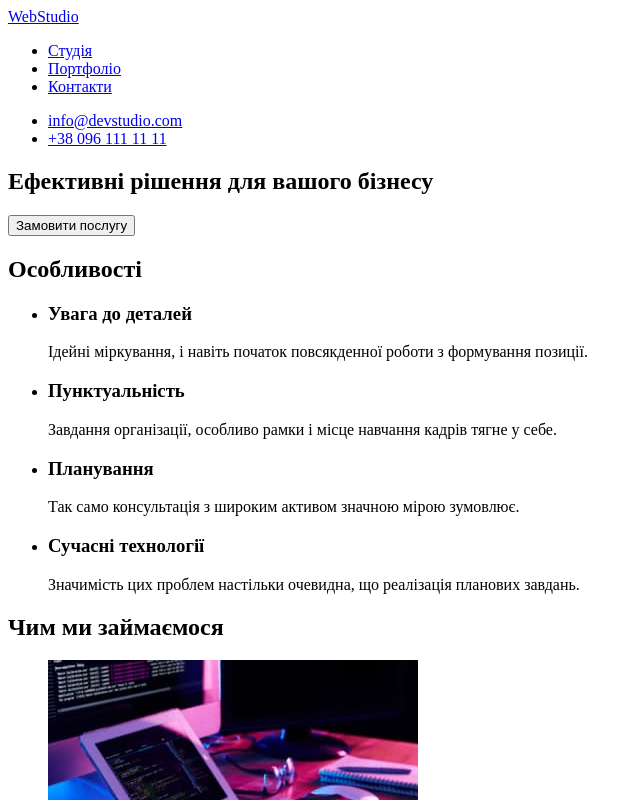
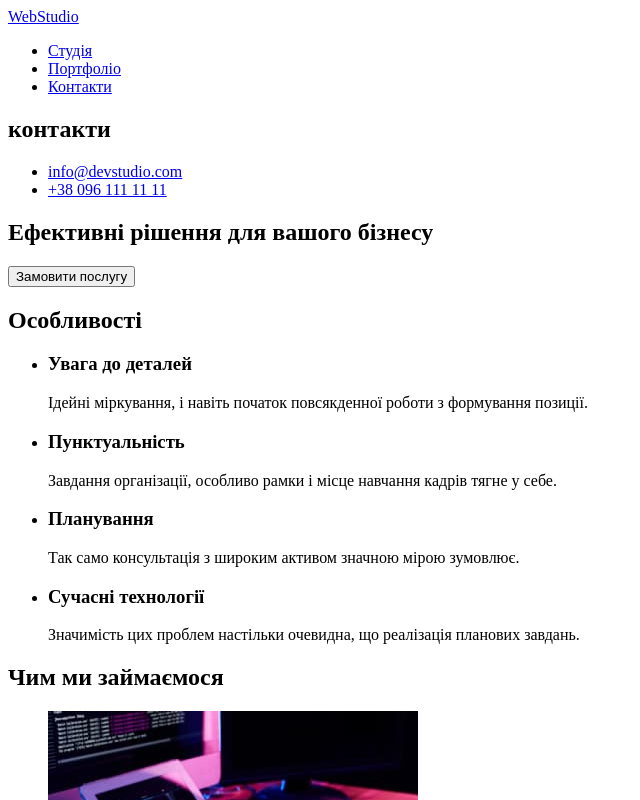
Before and after one commit to Oksana-perederii/goit-markup-hw-01, a plain HTML site: page index.html in a window 1280 px wide. Shown: the top 800 px of the page, without its empty margins (0-640 px from the left). Drawn offline with Linux system fonts and the light colour scheme.

Commit message:
work on mistakes

```diff
--- a/index.html
+++ b/index.html
@@ -18,7 +18,8 @@
       </ul>
     </nav>
 
-    <section class="adress">
+    <section>
+      <h1>контакти</h1>
       <ul>
         <li><a href="mailto:info@devstudio.com">info@devstudio.com</a></li>
         <li><a href="tel:+380961111111">+38 096 111 11 11</a></li>
@@ -26,17 +27,12 @@
     </section>
   </header>
 
-  <body>
   <main>
-      <div>
     <section>
       <h1>Ефективні рішення для вашого бізнесу</h1>
 
-          <a href="">
-            <button type="button" class="button">Замовити послугу</button></a
-          >
+      <button type="button">Замовити послугу</button>
     </section>
-      </div>
 
     <section>
       <h2>Особливості</h2>
@@ -44,22 +40,20 @@
         <li>
           <h3>Увага до деталей</h3>
           <p>
-              Ідейні міркування, і навіть початок повсякденної роботи з
-              формування позиції.
+            Ідейні міркування, і навіть початок повсякденної роботи з формування
+            позиції.
           </p>
         </li>
         <li>
           <h3>Пунктуальність</h3>
           <p>
-              Завдання організації, особливо рамки і місце навчання кадрів тягне
-              у себе.
+            Завдання організації, особливо рамки і місце навчання кадрів тягне у
+            себе.
           </p>
         </li>
         <li>
           <h3>Планування</h3>
-            <p>
-              Так само консультація з широким активом значною мірою зумовлює.
-            </p>
+          <p>Так само консультація з широким активом значною мірою зумовлює.</p>
         </li>
         <li>
           <h3>Сучасні технології</h3>
@@ -83,7 +77,7 @@
         </li>
         <li>
           <img
-              src="./images/box 2.jpg"
+            src="./images/box02.jpg"
             alt="людина зі смартфоном сидить перед увімкненим компьютером"
             width="370"
           />
@@ -157,5 +151,4 @@
       </ul>
     </address>
   </footer>
-  </body>
 </html>
```
Also changed, not shown: images/box02.jpg (renamed from images/box 2.jpg). Lines whose indentation alone changed are shown as unchanged.
